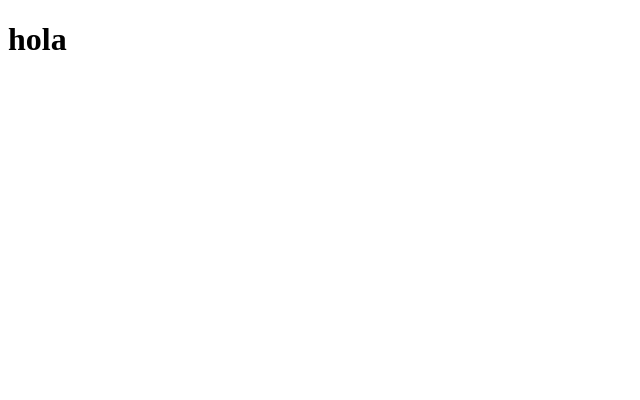
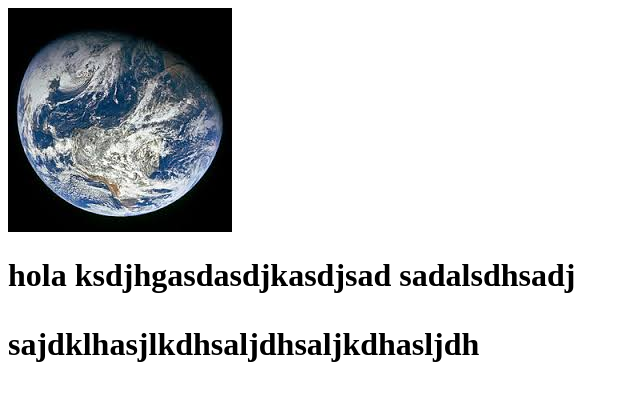
Before and after one commit to khad0r/clase1, a plain HTML site: page index.html in a window 1280 px wide. Shown: the whole page, without its empty margins (0-640 px from the left). Drawn offline with Linux system fonts and the light colour scheme.

Commit message:
crear texto mas imagen

```diff
--- a/index.html
+++ b/index.html
@@ -7,8 +7,12 @@
     <title>Document</title>
 </head>
 <body>
-    <h1>
+    <img src="eso.jpg">
+    <h1 >
         hola
+        ksdjhgasdasdjkasdjsad
+        sadalsdhsadj
+        <p>sajdklhasjlkdhsaljdhsaljkdhasljdh</p>
     </h1>
 </body>
 </html>
```
Also changed, not shown: eso.jpg (added).
